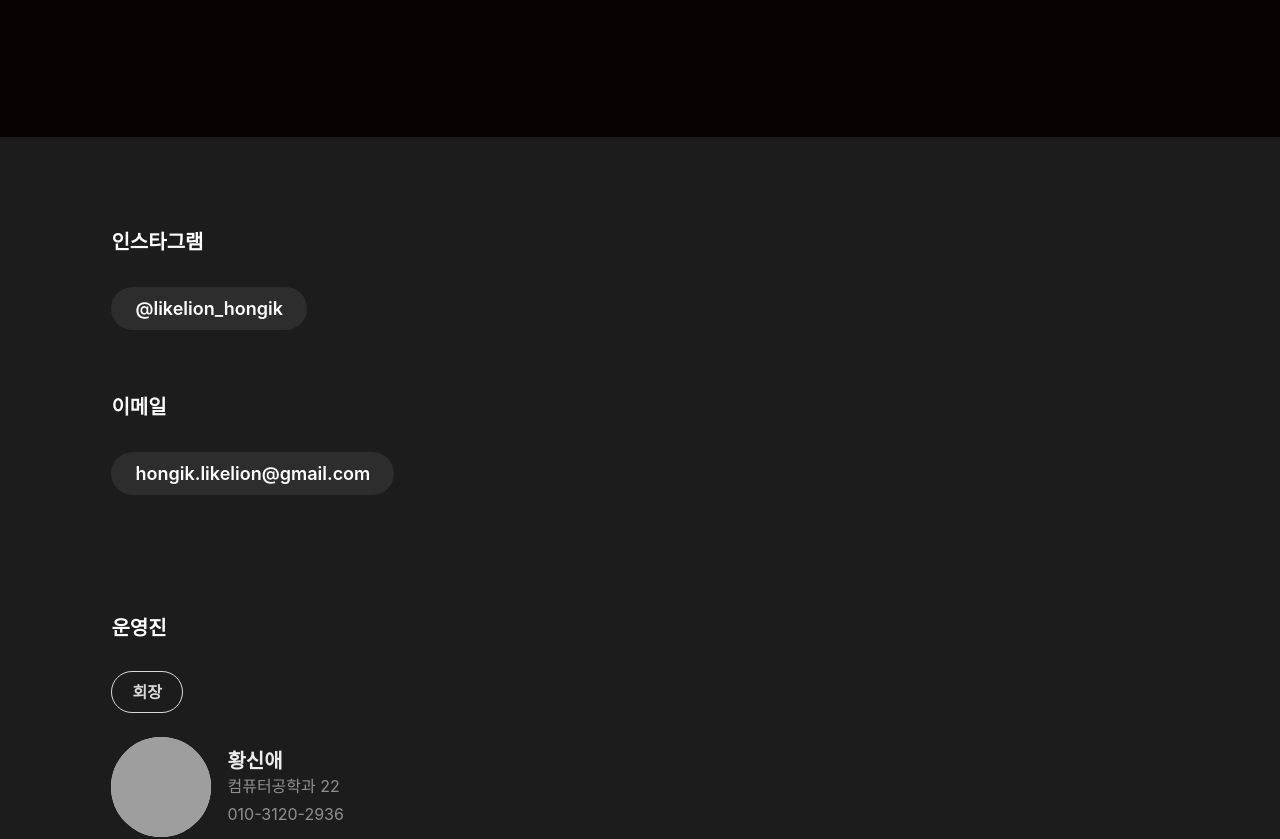
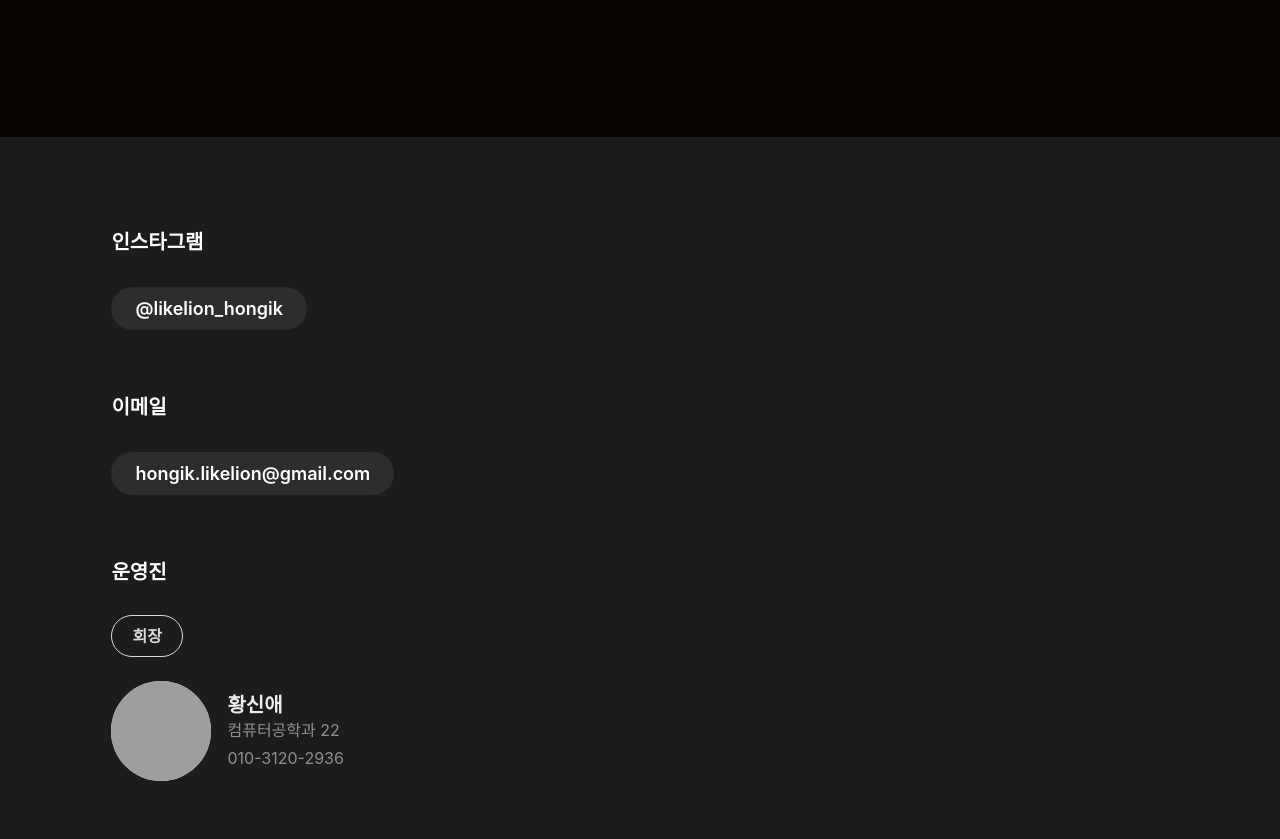
Before and after one commit to likelion-14th-page/likelion-14th-FE, a React (Vite) app: page / in a window 1280 px wide. Shown: the part 2980-3819 px from the top of the page. Built offline with nearby package versions, Linux system fonts and the light colour scheme; grey boxes are pictures that could not be loaded; a web font is replaced by a local one.

Commit message:
[UI] Footer 스크롤 추가

```diff
--- a/src/layout/Footer.jsx
+++ b/src/layout/Footer.jsx
@@ -2,12 +2,20 @@ import Manager from '../components/home/Manager';
 
 const Footer = ({ home = false }) => {
   return home === true ? (
-    /* 1. 배경을 담당하는 바깥쪽 Div (w-full) */
-    <footer className="w-full  bg-bg-secondary pt-[92px] pb-[141px]">
-      <div className="">
-        <div className="responsive-layout flex lg:flex-row flex-col gap-[120px] lg:justify-start lg:items-start ">
-          {/* 인스타그램 & 이메일 섹션 */}
-          <div className="flex flex-col lg:flex-col sm:flx-row gap-[64px] md:justify-start md:items-start sm:justify-end sm:items-end">
+    /* ✅ 1. 최상위 부모: 절대 화면 너비를 넘지 못하게 고정 */
+    <footer className="w-full bg-bg-secondary pt-[92px] pb-[141px] overflow-hidden">
+      {/* ✅ 2. 스크롤 컨테이너:
+          - responsive-layout의 너비를 유지하면서 컨텐츠가 넘치면 스크롤 발생
+          - scrollbar-hide를 통해 시각적으로 깔끔하게 유지
+      */}
+      <div className="responsive-layout overflow-x-auto scrollbar-hide">
+        {/* ✅ 3. 실제 컨텐츠 래퍼:
+            - min-w-max를 통해 내부 컨텐츠(Manager 등)가 찌그러지지 않고 본래 너비를 유지하게 함
+            - lg(데스크탑)에서는 다시 일반적인 flex 흐름으로 복구
+        */}
+        <div className="flex flex-col lg:flex-row gap-[64px] lg:gap-[120px] min-w-max lg:min-w-0 lg:w-full">
+          {/* 연락처 섹션: shrink-0으로 너비 보존 */}
+          <div className="flex flex-col gap-[64px] shrink-0">
             <div className="flex flex-col gap-[32px]">
               <div className="title-20-bold text-white">인스타그램</div>
               <div className="py-[8px] px-[24px] body-18-semibold text-white bg-gray-07 rounded-full w-fit">
@@ -22,16 +30,15 @@ const Footer = ({ home = false }) => {
             </div>
           </div>
 
-          {/* 운영진 정보 섹션 */}
-          <Manager />
+          {/* 운영진 정보 섹션: 내부 카드들이 211px 너비를 지키며 나열됨 */}
+          <div className="shrink-0">
+            <Manager />
+          </div>
         </div>
       </div>
     </footer>
   ) : (
-    /* Home이 아닐 때의 푸터 (여기도 중앙 정렬이 필요하다면 내부 div를 추가할 수 있습니다) */
-    <footer className="h-[464px] w-full bg-[radial-gradient(59.61%_59.61%_at_50%_100%,#6E2900_0%,#080300_100%)]">
-      {/* 필요 시 여기에 <div className="max-w-[1200px] mx-auto px-6"> ... </div> 추가 */}
-    </footer>
+    <footer className="h-[464px] w-full bg-[radial-gradient(59.61%_59.61%_at_50%_100%,#6E2900_0%,#080300_100%)]"></footer>
   );
 };
 
```
